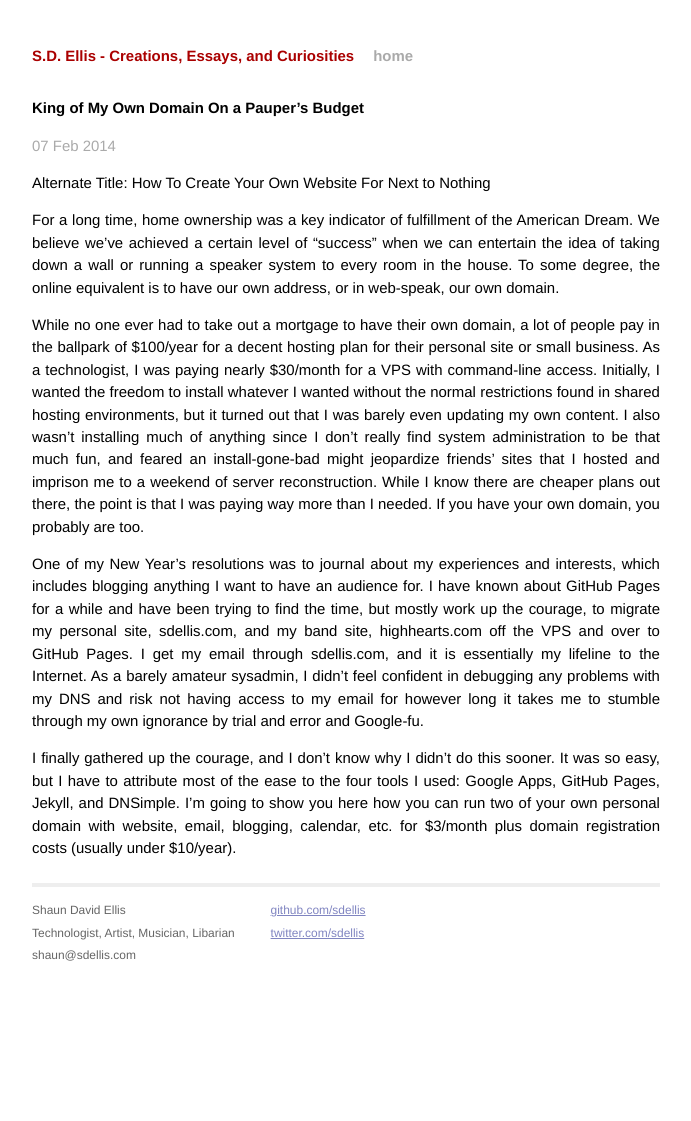
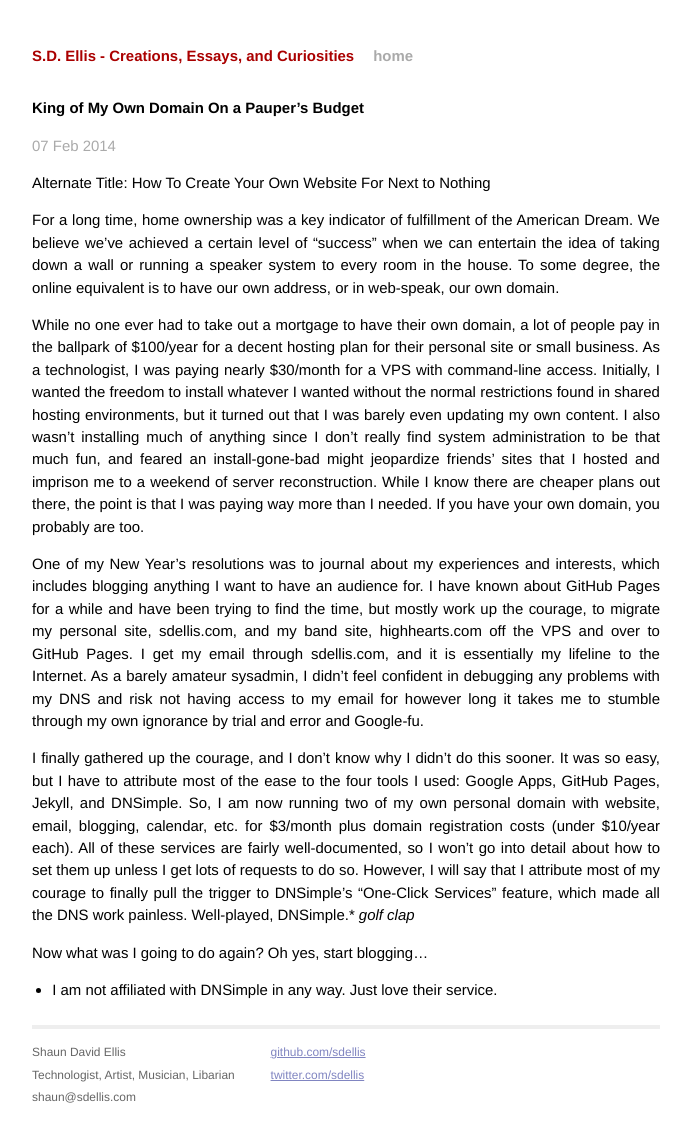
Before and after one commit to sdellis/sdellis.github.io, a Jekyll site: the page built from _posts/2014-02-07-king-of-my-own-domain-on-a-paupers-budget.markdown, in a window 1280 px wide. Shown: the whole page, without its empty margins (294-985 px from the left). Built offline with Jekyll 4.4.1, drawn with Linux system fonts in a browser that asks for light colours; Markdown is read by kramdown in place of the engine named in the settings; before the commit the page ends 979 px from its top, so only the background shows below that.

Commit message:
more editorial tweaks to first blog post

```diff
--- a/_posts/2014-02-07-king-of-my-own-domain-on-a-paupers-budget.markdown
+++ b/_posts/2014-02-07-king-of-my-own-domain-on-a-paupers-budget.markdown
@@ -13,4 +13,8 @@ While no one ever had to take out a mortgage to have their own domain, a lot of
 
 One of my New Year’s resolutions was to journal about my experiences and interests, which includes blogging anything I want to have an audience for.  I have known about GitHub Pages for a while and have been trying to find the time, but mostly work up the courage, to migrate my personal site, sdellis.com, and my band site, highhearts.com off the VPS and over to GitHub Pages.  I get my email through sdellis.com, and it is essentially my lifeline to the Internet.  As a barely amateur sysadmin, I didn’t feel confident in debugging any problems with my DNS and risk not having access to my email for however long it takes me to stumble through my own ignorance by trial and error and Google-fu.
 
-I finally gathered up the courage, and I don’t know why I didn’t do this sooner.  It was so easy, but I have to attribute most of the ease to the four tools I used: Google Apps, GitHub Pages, Jekyll, and DNSimple.  I’m going to show you here how you can run two of your own personal domain with website, email, blogging, calendar, etc. for $3/month plus domain registration costs (usually under $10/year).
+I finally gathered up the courage, and I don’t know why I didn’t do this sooner.  It was so easy, but I have to attribute most of the ease to the four tools I used: Google Apps, GitHub Pages, Jekyll, and DNSimple.  So, I am now running two of my own personal domain with website, email, blogging, calendar, etc. for $3/month plus domain registration costs (under $10/year each).  All of these services are fairly well-documented, so I won't go into detail about how to set them up unless I get lots of requests to do so. However, I will say that I attribute most of my courage to finally pull the trigger to DNSimple's "One-Click Services" feature, which made all the DNS work painless.  Well-played, DNSimple.* _golf clap_
+
+Now what was I going to do again?  Oh yes, start blogging...
+
+* I am not affiliated with DNSimple in any way.  Just love their service.
```
Also changed, not shown: 1 other file.
